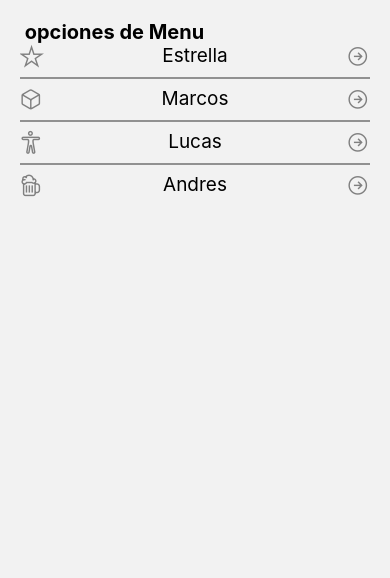
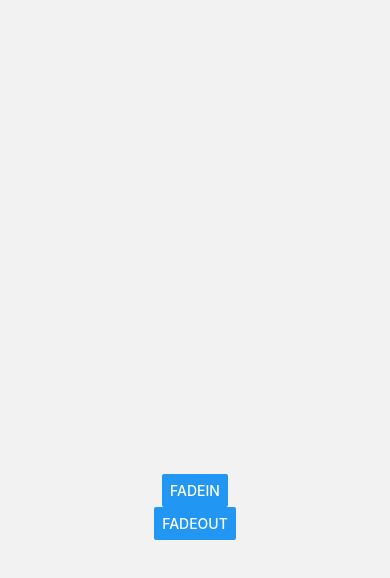
Before and after one commit to MarcosIsmael/RNComponetns, a React Native app: screen /Animation101Screen in a window 390 px wide. Shown: the top 578 px of the page. Built offline with nearby package versions, Linux system fonts and the light colour scheme.

Commit message:
ver video 196

```diff
--- a/src/components/FlatListMenuItem.js
+++ b/src/components/FlatListMenuItem.js
@@ -1,11 +1,15 @@
+import { useNavigation } from '@react-navigation/native';
 import React from 'react'
 import { StyleSheet, Text, TouchableOpacity, View } from 'react-native';
 import  Icon  from 'react-native-vector-icons/Ionicons';
 
 const FlatListMenuItem = ({item}) => {
+    const navigation = useNavigation()
   return (
       <TouchableOpacity
-      activeOpacity={0.8}>
+      activeOpacity={0.8}
+      onPress={()=> navigation.navigate(item.component)}
+      >
         <View style={styles.container}>
             <Icon
             name={item.icono}
--- /dev/null
+++ b/src/hooks/useAnimation.tsx
@@ -0,0 +1,55 @@
+import { useRef } from 'react'
+import { Animated, Easing} from 'react-native'
+const useAnimation = () => {
+
+    const opacity = useRef( new Animated.Value(0) ).current
+    const position = useRef( new Animated.Value(0) ).current
+
+    const fadeIn = ()=> {
+      Animated.timing(
+        opacity,
+        {
+          toValue:1,
+          duration:300,
+          useNativeDriver:true
+        }
+      ).start(()=> console.log('animacion termino'));
+
+
+    }
+
+    const fadeOut = ()=> {
+      Animated.timing(
+        opacity,
+        {
+          toValue:0,
+          duration:300,
+          useNativeDriver:true
+        }
+      ).start();
+
+    }
+
+    const startMovingPosition = (initPosition = 0, defaultPosition=0, duration = 300)=> {
+        position.setValue(initPosition)
+        Animated.timing(
+            position,
+            {
+              defaultPosition,
+              duration,
+              useNativeDriver:true,
+               easing: Easing.bounce
+            }
+          ).start()
+    }
+
+  return {
+      fadeOut,
+      fadeIn,
+      opacity,
+      position,
+      startMovingPosition
+    }
+}
+
+export default useAnimation
--- a/src/navigation/Navigator.js
+++ b/src/navigation/Navigator.js
@@ -2,6 +2,8 @@
 import React from 'react';
 import { createStackNavigator } from '@react-navigation/stack';
 import HomeScreen from '../screens/HomeScreen';
+import Animation102Screen from '../screens/Animation102Screen';
+import Animation101Screen from '../screens/Animation101Screen';
 
 const Stack = createStackNavigator();
 
@@ -11,6 +13,9 @@
     screenOptions={{headerShown:false}}
     >
       <Stack.Screen name="Home" component={HomeScreen} />
+      <Stack.Screen name="Animation101Screen" component={Animation101Screen} />
+      <Stack.Screen name="Animation102Screen" component={Animation102Screen} />
+
     </Stack.Navigator>
   );
 }
--- /dev/null
+++ b/src/screens/Animation101Screen.tsx
@@ -0,0 +1,44 @@
+import React,{ useRef } from 'react'
+import { StyleSheet, View, Animated, Button, Easing} from 'react-native';
+import useAnimation from '../hooks/useAnimation';
+
+const Animation101Screen = () => {
+
+  const { opacity, position, fadeIn, fadeOut, startMovingPosition}= useAnimation()
+
+  return (
+      <View style={styles.container}>
+        <Animated.View
+          style={{
+            ...styles.purpleBox,
+            marginBottom:20,
+            opacity:opacity,
+            transform:[{
+              translateY:position
+            }]}}/>
+        <Button
+        title='FadeIn'
+        onPress={ ()=> {fadeIn(); startMovingPosition(-400,0,700)} }
+        />
+        <Button
+        title='FadeOut'
+        onPress={ ()=> {fadeOut(), startMovingPosition(0, 0)} }
+        />
+      </View>
+  )
+}
+
+export default Animation101Screen
+
+const styles = StyleSheet.create({
+  container:{
+      flex:1,
+      justifyContent:'center',
+      alignItems:'center'
+  },
+  purpleBox: {
+    backgroundColor:'#5856d6',
+    width:150,
+    height:150
+  }
+});
--- /dev/null
+++ b/src/screens/Animation102Screen.tsx
@@ -0,0 +1,20 @@
+import React from 'react'
+import { StyleSheet, View } from 'react-native';
+
+const Animation102Screen = () => {
+  return (
+      <View style={{flex:1}}>
+        <View style={styles.purpleBox}/>
+      </View>
+  )
+}
+
+export default Animation102Screen
+
+const styles = StyleSheet.create({
+  purpleBox: {
+    backgroundColor:'#5856d6',
+    width:150,
+    height:150
+  }
+});
--- a/src/screens/HomeScreen.js
+++ b/src/screens/HomeScreen.js
@@ -7,20 +7,14 @@
   const lista = [
     {
       nombre:'Estrella',
-      icono:'star-outline'
+      icono:'star-outline',
+      component : 'Animation101Screen'
     },
     {
       nombre:'Marcos',
-      icono: 'cube-outline'
+      icono: 'cube-outline',
+      component:'Animation102Screen'
     },
-    {
-      nombre:'Lucas',
-      icono:'body-outline'
-    },
-    {
-      nombre:'Andres',
-      icono:'beer-outline'
-    }
   ]
 
   const item = ({ nombre }) => {
```
